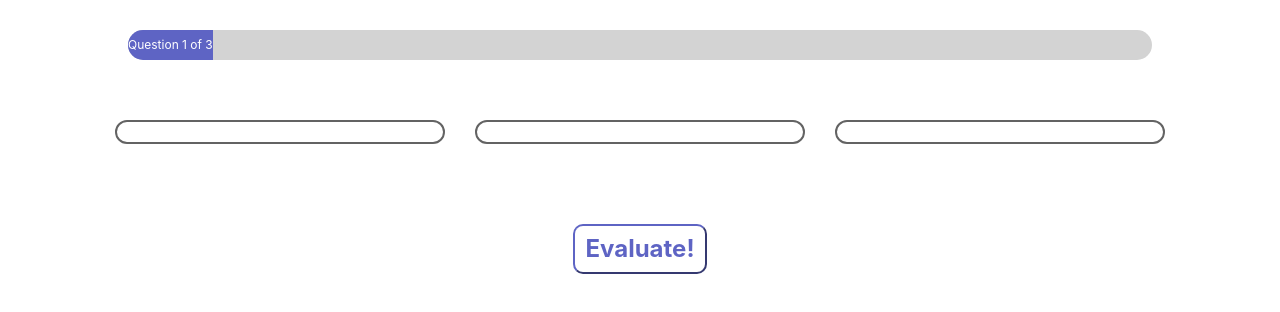
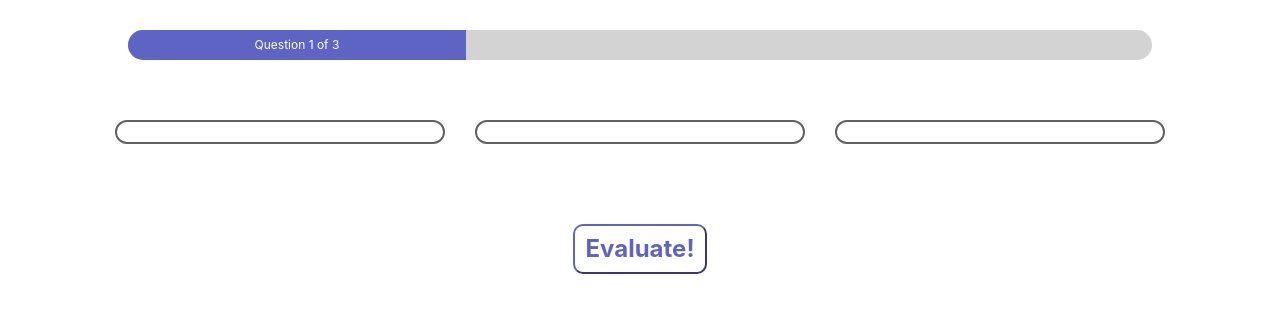
Before and after one commit to valentinadominguez/Evulpo-exercise-vd, a plain HTML site: page devsInterviewTask-main/index.html in a window 1280 px wide. Drawn offline with nearby package versions, Linux system fonts and the light colour scheme.

Commit message:
bar error fix

```diff
--- a/devsInterviewTask-main/style.css
+++ b/devsInterviewTask-main/style.css
@@ -169,7 +169,7 @@
 
 .progress-bar{
 	background-color: #5E64C4 !important;
-	width: 33%" aria-valuenow="25" aria-valuemin="0" aria-valuemax="100;
+	width: 33%;
 }
 
 .img-container{
```
Also changed, not shown: devsInterviewTask-main/index.html (+0 -1 lines).
